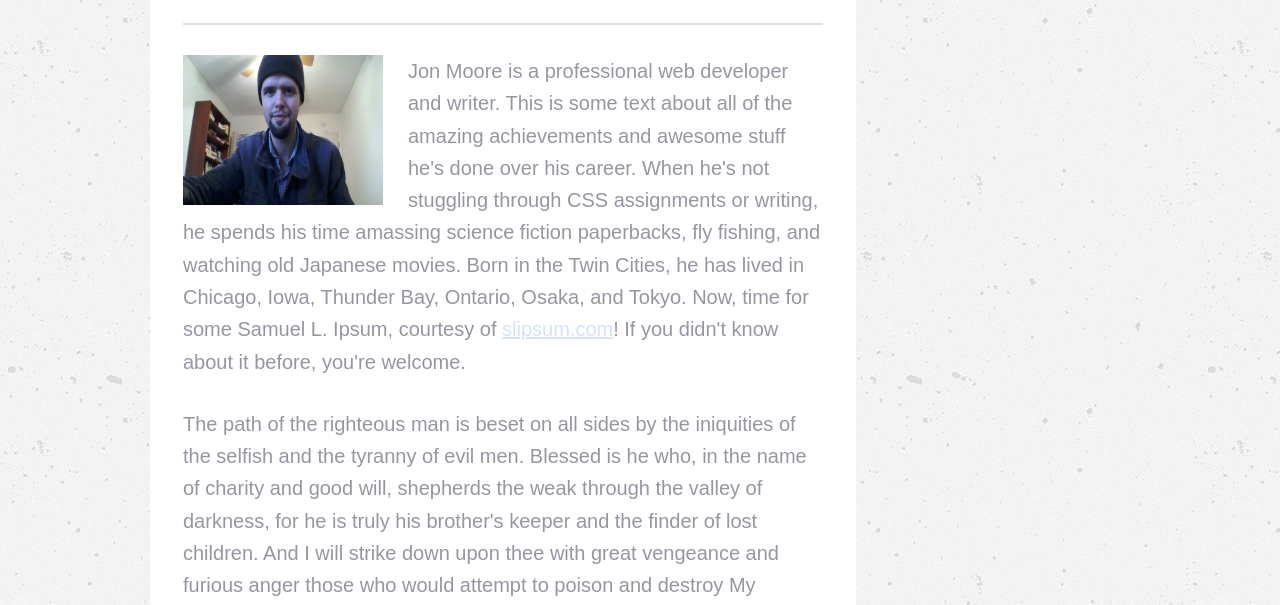
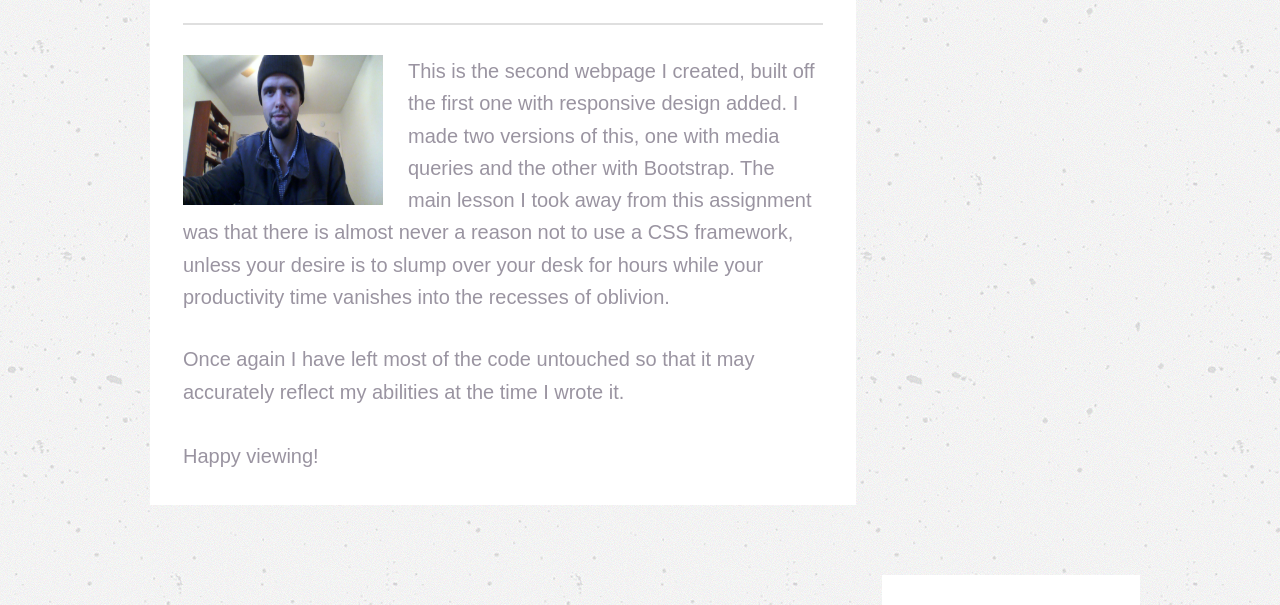
Before and after one commit to JonathonMoore1/Responsive-Portfolio, a plain HTML site: page index.html in a window 1280 px wide. Shown: the part 192-797 px from the top of the page. Drawn offline with Linux system fonts and the light colour scheme.

Commit message:
Just a trim

```diff
--- a/index.html
+++ b/index.html
@@ -3,6 +3,7 @@
 <head>
 	<title>Basic Portfolio</title>
 	<meta charset="utf-8">
+	<meta name="viewport" content="width=device-width, initial-scale=1.0">
 	<link rel="stylesheet" type="text/css" href="assets/reset.css">
 	<link rel="stylesheet" type="text/css" href="assets/style.css">
 </head>
@@ -38,12 +39,12 @@
 			<img id="selfie" src="assets/images/WIN_20171030_11_18_41_Pro.jpg" height="150px" width="200px" alt="me">
 
 			<p id="main-bio">
-			Jon Moore is a professional web developer and writer. This is some text about all of the amazing achievements and awesome stuff he's done over his career. When he's not stuggling through CSS assignments or writing, he spends his time amassing science fiction paperbacks, fly fishing, and watching old Japanese movies. Born in the Twin Cities, he has lived in Chicago, Iowa, Thunder Bay, Ontario, Osaka, and Tokyo. Now, time for some Samuel L. Ipsum, courtesy of <a href="slipsum.com" class="slipsum">slipsum.com</a>!  If you didn't know about it before, you're welcome.
+				This is the second webpage I created, built off the first one with responsive design added. I made two versions of this, one with media queries and the other with Bootstrap. The main lesson I took away from this assignment was that there is almost never a reason not to use a CSS framework, unless your desire is to slump over your desk for hours while your productivity time vanishes into the recesses of oblivion.
 			</p>
 
       <p id="main-bio">
-        The path of the righteous man is beset on all sides by the iniquities of the selfish and the tyranny of evil men. Blessed is he who, in the name of charity and good will, shepherds the weak through the valley of darkness, for he is truly his brother's keeper and the finder of lost children. And I will strike down upon thee with great vengeance and furious anger those who would attempt to poison and destroy My brothers. And you will know My name is the Lord when I lay My vengeance upon thee.
-
+				Once again I have left most of the code untouched so that it may accurately reflect my abilities at the time I wrote it.
+				<br><br>Happy viewing!
       </p>
 
 		</div>
```
Also changed, not shown: contact.html (+1 -0 lines), portfolio.html (+1 -0 lines).
